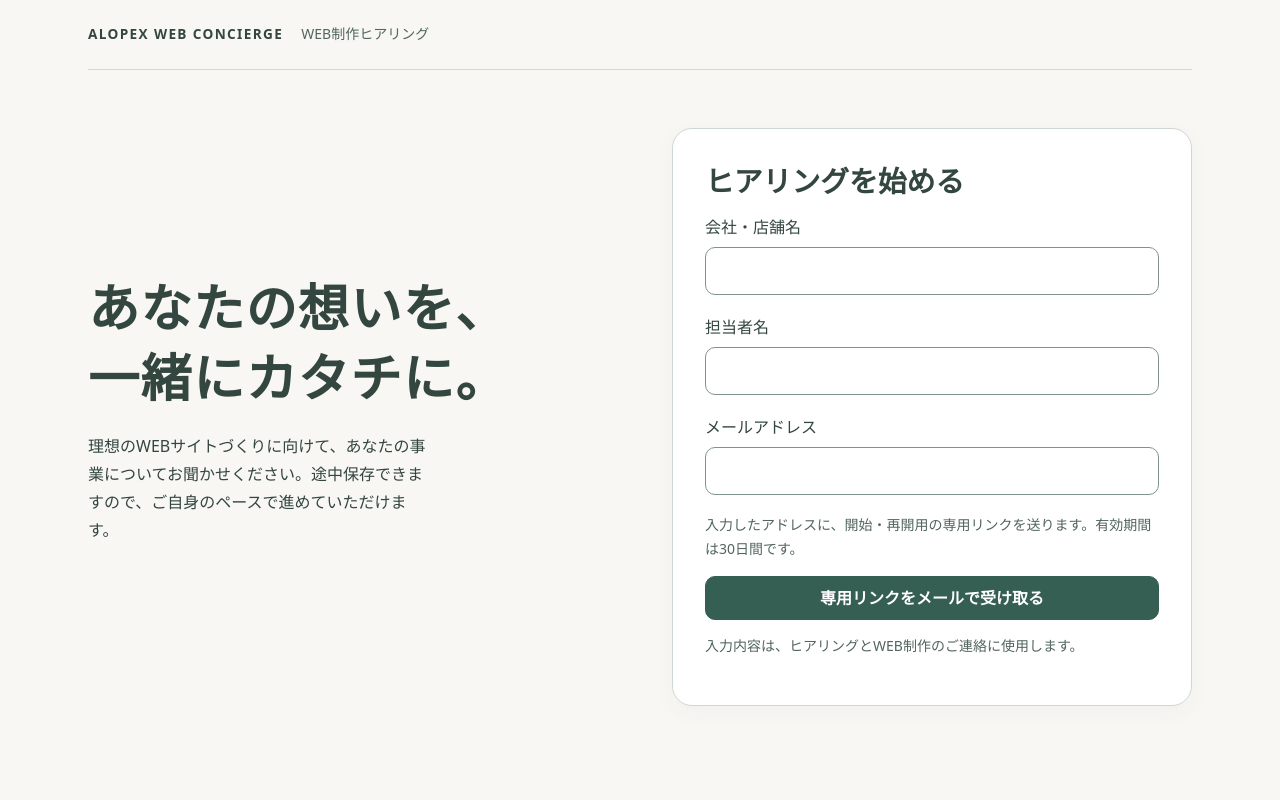
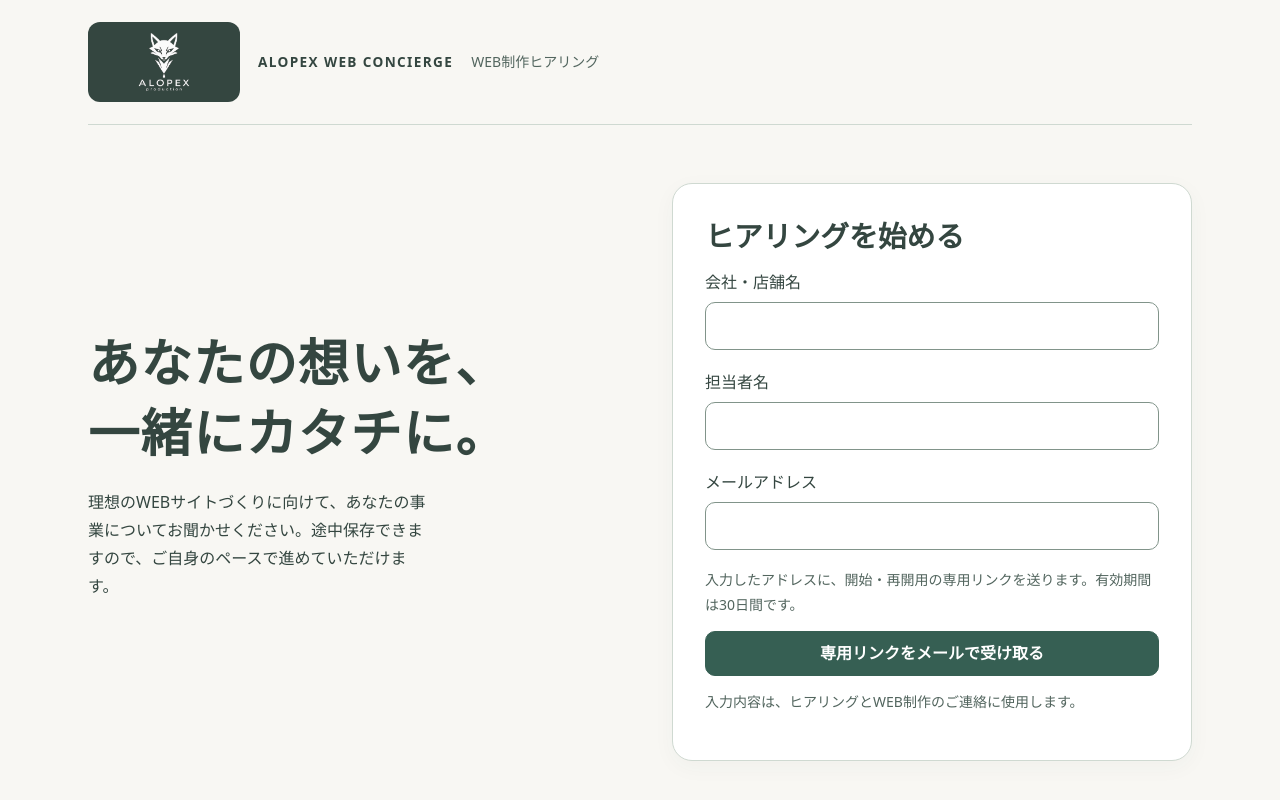
Before and after one commit to alopex-production/alopex-web-concierge, a plain HTML site: page hearing-v2/public/hearing-v2/index.html in a window 1280 px wide. Drawn offline with Linux system fonts and the light colour scheme.

Commit message:
Add official ALOPEX logo to V2 hearing screens

```diff
--- a/hearing-v2/preview.mjs
+++ b/hearing-v2/preview.mjs
@@ -25,7 +25,8 @@ export function fixture(origin) {
     ['/hearing-v2/',['index.html','text/html; charset=utf-8']],
     ['/hearing-v2/app.mjs',['app.mjs','text/javascript']],
     ['/hearing-v2/core.mjs',['core.mjs','text/javascript']],
-    ['/hearing-v2/style.css',['style.css','text/css']]
+    ['/hearing-v2/style.css',['style.css','text/css']],
+    ['/hearing-v2/alopex-logo.PNG',['alopex-logo.PNG','image/png']]
   ]);
   const env={
     DB:{prepare(sql){return {bind(...args){
--- a/hearing-v2/public/hearing-v2/index.html
+++ b/hearing-v2/public/hearing-v2/index.html
@@ -11,6 +11,9 @@
 </head>
 <body><main>
   <header class="brandbar">
+    <div class="brand-logo">
+      <img src="./alopex-logo.PNG" width="1774" height="887" alt="ALOPEX production">
+    </div>
     <p class="brand">ALOPEX WEB CONCIERGE</p>
     <p class="service">WEB制作ヒアリング</p>
   </header>
--- a/hearing-v2/public/hearing-v2/style.css
+++ b/hearing-v2/public/hearing-v2/style.css
@@ -15,7 +15,15 @@
 [hidden] { display: none !important; }
 body { margin: 0; background: var(--paper); color: var(--ink); }
 main { max-width: 1200px; margin: auto; padding: 0 clamp(16px, 4vw, 48px) 48px; overflow-wrap: anywhere; }
-.brandbar { display: flex; align-items: center; flex-wrap: wrap; gap: 4px 18px; padding: 22px 0; border-bottom: 1px solid var(--line); margin-bottom: clamp(22px, 5vw, 58px); }
+.brandbar { display: flex; align-items: center; flex-wrap: wrap; gap: 12px 18px; padding: 22px 0; border-bottom: 1px solid var(--line); margin-bottom: clamp(22px, 5vw, 58px); }
+.brand-logo {
+  flex: none;
+  width: clamp(110px, 16vw, 152px);
+  border-radius: 12px;
+  background: var(--ink);
+  padding: 8px 12px;
+}
+.brand-logo img { display: block; width: 100%; height: auto; }
 .brand { margin: 0; font-size: .85rem; font-weight: 750; letter-spacing: .1em; }
 .service { margin: 0; font-size: .875rem; color: var(--muted); }
 .welcome { display: grid; grid-template-columns: 1fr 1fr; gap: clamp(24px, 5vw, 64px); align-items: center; }
```
Also changed, not shown: hearing-v2/public/hearing-v2/alopex-logo.PNG (added).
